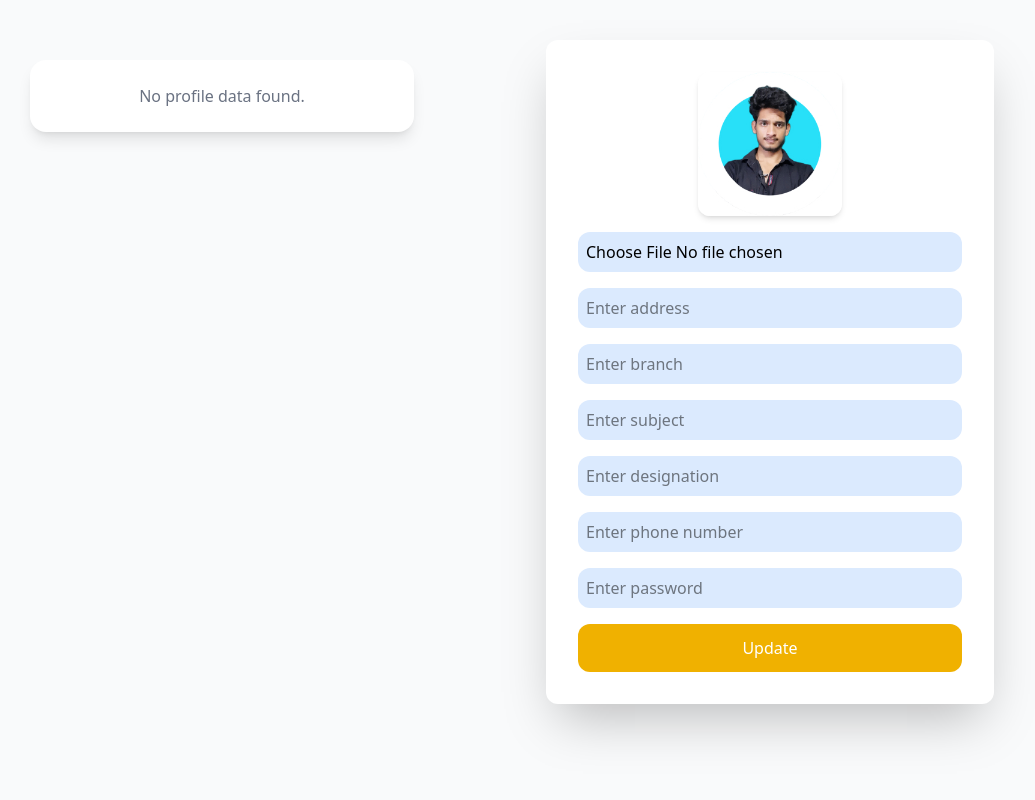
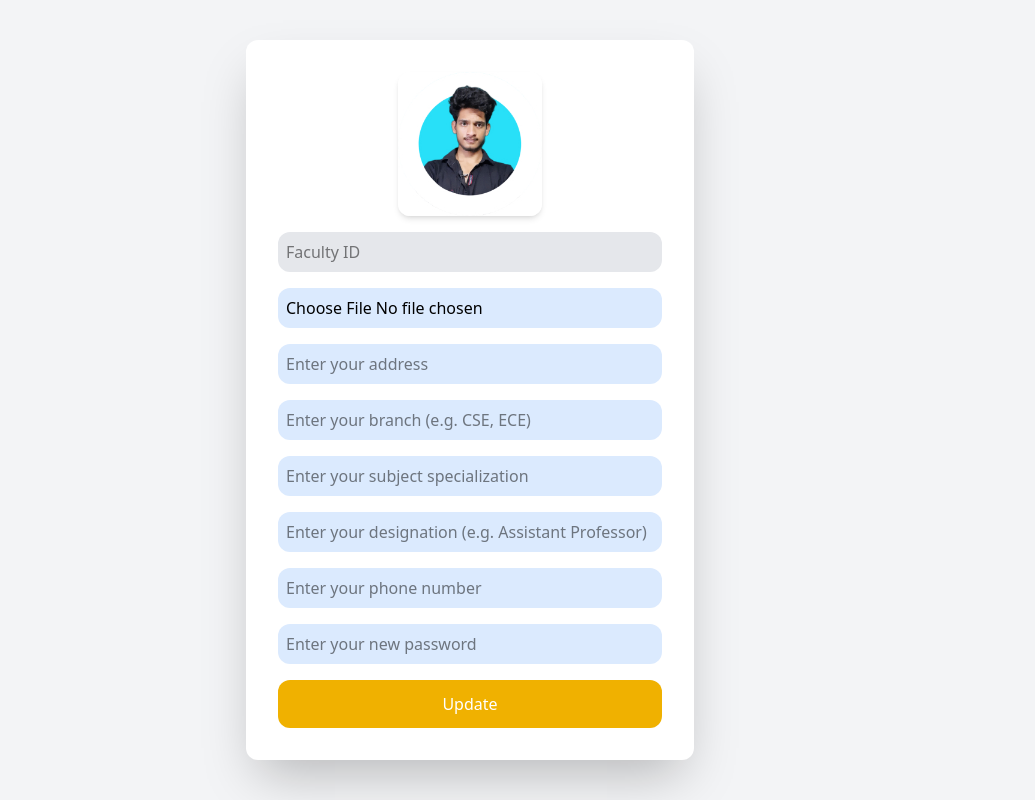
Before and after one commit to Ankitkumar7311/E-Learning, a React (Vite) app: page /update-teach in a window 1280 px wide. Shown: the whole page, without its empty margins (170-1205 px from the left). Built offline with nearby package versions, Linux system fonts and the light colour scheme; no server answers.

Commit message:
update teacher added

```diff
--- a/src/auth/TeacherLogIn.jsx
+++ b/src/auth/TeacherLogIn.jsx
@@ -23,7 +23,7 @@ const TeacherLogin = () => {
     fetch("http://localhost:8080/VidyaSarthi/faculty/getFacultyEmail", {
       method: "POST",
       headers: { "Content-Type": "application/json" },
-      body: JSON.stringify({ email: data.email }),
+      body: JSON.stringify({ email: data.email, password: data.password }),
     })
       .then((res) => {
         if (!res.ok) {
@@ -33,8 +33,17 @@ const TeacherLogin = () => {
         return res.json();
       })
       .then((profile) => {
-        login({ role: "teacher", user: profile.email });
-        navigate("/teacher/dashboard", { state: { email: profile.email } });
+        // profile se facultyId bhi lena
+        login({
+          role: "teacher",
+          user: profile.email,
+          facultyId: profile.facultyId,
+        });
+
+        // facultyId ko dashboard me bhejna
+        navigate("/teacher/dashboard", {
+          state: { email: profile.email, facultyId: profile.facultyId },
+        });
       })
       .catch((err) => setError(err.message));
   };
@@ -76,12 +85,13 @@ const TeacherLogin = () => {
               onSubmit={handleSubmit(onSubmit)}
               className="flex flex-col gap-3"
             >
+              {/* Email */}
               <label className="font-medium text-sm sm:text-base md:text-lg leading-tight">
                 Institute Email ID
               </label>
               <input
                 type="email"
-                placeholder="Enter your username"
+                placeholder="Enter your email"
                 className="w-full bg-[#D8E7F5] rounded-xl px-5 py-2 outline-none focus:ring-2 focus:ring-blue-400 text-sm sm:text-base"
                 {...register("email", {
                   required: "Email is required",
@@ -95,6 +105,7 @@ const TeacherLogin = () => {
                 <p className="text-red-500 text-sm">{errors.email.message}</p>
               )}
 
+              {/* Password */}
               <label className="font-medium text-sm sm:text-base md:text-lg mt-2 leading-tight">
                 Password
               </label>
@@ -108,8 +119,18 @@ const TeacherLogin = () => {
                 <p className="text-red-500 text-sm">{errors.password.message}</p>
               )}
 
+              {/* Forgot Password */}
+              <button
+                type="button"
+                className="self-end text-xs sm:text-sm md:text-base text-black hover:underline"
+              >
+                Forgot Password?
+              </button>
+
+              {/* Error */}
               {error && <p className="text-red-500 text-sm mt-1">{error}</p>}
 
+              {/* Submit */}
               <button
                 type="submit"
                 className="bg-[#F3B300] hover:bg-yellow-600 transition rounded-2xl w-full font-bold text-sm sm:text-base md:text-lg py-2.5 md:py-3 mt-2"
@@ -119,23 +140,23 @@ const TeacherLogin = () => {
             </form>
 
             {/* Extra links */}
-            <div className="mt-6 space-y-2">
-              <p className="text-xs sm:text-sm md:text-lg text-center">
-                Are you a Student?{" "}
+            <div className="mt-6 space-y-2 text-center">
+              <p className="text-xs sm:text-sm md:text-base">
+                Have Admin Access?{" "}
+                <b
+                  className="hover:underline cursor-pointer"
+                  onClick={() => navigate("/login")}
+                >
+                  LogIn as an Admin
+                </b>
+              </p>
+              <p className="text-xs sm:text-sm md:text-base">
+                Have Student Access?{" "}
                 <b
                   className="hover:underline cursor-pointer"
                   onClick={() => navigate("/student-login")}
                 >
                   LogIn as a Student
-                </b>
-              </p>
-              <p className="text-xs sm:text-sm md:text-lg text-center">
-                Are you a Teacher?{" "}
-                <b
-                  className="hover:underline cursor-pointer"
-                  onClick={() => navigate("/teacher-login")}
-                >
-                  LogIn as a Teacher
                 </b>
               </p>
             </div>
--- a/src/modules/admin/UpdateTeach.jsx
+++ b/src/modules/admin/UpdateTeach.jsx
@@ -1,10 +1,11 @@
-import React, { useState } from "react";
-import ProfileLeft from "../../layouts/facultydashboard/ProfileLeft";
+import { useState } from "react";
+import { useLocation } from "react-router-dom";
 import teacher from "../../assets/teacher.jpg";
-import { ToastContainer, toast } from "react-toastify";
-import "react-toastify/dist/ReactToastify.css";
 
-const UpdateTeach = ({ email }) => {
+const UpdateTeach = () => {
+  const location = useLocation();
+  const { email, facultyId } = location.state || {}; // login se aayega
+
   const [formData, setFormData] = useState({
     address: "",
     branch: "",
@@ -15,6 +16,7 @@ const UpdateTeach = ({ email }) => {
   });
 
   const [loading, setLoading] = useState(false);
+  const [msg, setMsg] = useState("");
 
   const handleChange = (e) => {
     setFormData({ ...formData, [e.target.name]: e.target.value });
@@ -27,34 +29,25 @@ const UpdateTeach = ({ email }) => {
     fetch("http://localhost:8080/VidyaSarthi/updateFaculty", {
       method: "POST",
       headers: { "Content-Type": "application/json" },
-      body: JSON.stringify({ ...formData, facultyId: formData.facultyId }),
+      body: JSON.stringify({ ...formData, facultyId }), // facultyId bhi jayega
     })
-      .then(async (res) => {
-        const contentType = res.headers.get("content-type");
-        let data;
-
-        if (contentType && contentType.includes("application/json")) {
-          data = await res.json();
-          if (!res.ok) throw new Error(data.message || "Update failed");
-        } else {
-          data = await res.text();
-          if (!res.ok) throw new Error(data || "Update failed");
-        }
-        return data;
+      .then((res) => {
+        if (!res.ok) throw new Error("Update failed");
+        return res.text();
       })
-      .then((message) =>
-        toast.success(message || "Profile updated successfully")
-      )
-      .catch((err) => toast.error(err.message || "Something went wrong"))
-      .finally(() => setLoading(false));
+      .then(() => {
+        setMsg("Profile updated successfully!");
+        setLoading(false);
+      })
+      .catch((err) => {
+        console.error(err);
+        setMsg("Error updating profile.");
+        setLoading(false);
+      });
   };
 
   return (
-    <div className="min-h-screen bg-gray-50 flex flex-col md:flex-row items-center md:items-start justify-start md:justify-center p-4 md:p-10 gap-6">
-      {/* Left card with backend profile */}
-      <ProfileLeft email={email} />
-
-      {/* Update Form */}
+    <div className="flex justify-center items-center min-h-screen bg-gray-100 p-4">
       <form
         onSubmit={handleSubmit}
         className="flex flex-col justify-start items-center bg-white shadow-2xl rounded-xl p-6 md:p-8 w-full max-w-md space-y-4"
@@ -65,17 +58,27 @@ const UpdateTeach = ({ email }) => {
           className="h-32 w-32 md:h-36 md:w-36 rounded-xl object-cover shadow-md"
         />
 
+        {/* FacultyId field (readonly) */}
+        <input
+          className="bg-gray-200 p-2 rounded-xl w-full cursor-not-allowed"
+          type="text"
+          name="facultyId"
+          placeholder="Faculty ID"
+          value={facultyId || ""}
+          readOnly
+        />
+
         <input
           className="bg-blue-100 p-2 rounded-xl w-full"
           type="file"
-          placeholder="Upload image"
+          placeholder="Upload your profile photo"
         />
 
         <input
           className="bg-blue-100 p-2 rounded-xl w-full"
           type="text"
-          name="address"
-          placeholder="Enter address"
+          name="Enter Email address"
+          placeholder="Enter your address"
           value={formData.address}
           onChange={handleChange}
         />
@@ -84,7 +87,7 @@ const UpdateTeach = ({ email }) => {
           className="bg-blue-100 p-2 rounded-xl w-full"
           type="text"
           name="branch"
-          placeholder="Enter branch"
+          placeholder="Enter your branch (e.g. CSE, ECE)"
           value={formData.branch}
           onChange={handleChange}
         />
@@ -93,7 +96,7 @@ const UpdateTeach = ({ email }) => {
           className="bg-blue-100 p-2 rounded-xl w-full"
           type="text"
           name="subject"
-          placeholder="Enter subject"
+          placeholder="Enter your subject specialization"
           value={formData.subject}
           onChange={handleChange}
         />
@@ -102,7 +105,7 @@ const UpdateTeach = ({ email }) => {
           className="bg-blue-100 p-2 rounded-xl w-full"
           type="text"
           name="designation"
-          placeholder="Enter designation"
+          placeholder="Enter your designation (e.g. Assistant Professor)"
           value={formData.designation}
           onChange={handleChange}
         />
@@ -111,7 +114,7 @@ const UpdateTeach = ({ email }) => {
           className="bg-blue-100 p-2 rounded-xl w-full"
           type="text"
           name="phone"
-          placeholder="Enter phone number"
+          placeholder="Enter your phone number"
           value={formData.phone}
           onChange={handleChange}
         />
@@ -120,7 +123,7 @@ const UpdateTeach = ({ email }) => {
           className="bg-blue-100 p-2 rounded-xl w-full"
           type="password"
           name="password"
-          placeholder="Enter password"
+          placeholder="Enter your new password"
           value={formData.password}
           onChange={handleChange}
         />
@@ -132,9 +135,9 @@ const UpdateTeach = ({ email }) => {
         >
           {loading ? "Updating..." : "Update"}
         </button>
+
+        {msg && <p className="text-center mt-2">{msg}</p>}
       </form>
-
-      <ToastContainer position="top-right" autoClose={3000} />
     </div>
   );
 };
```
